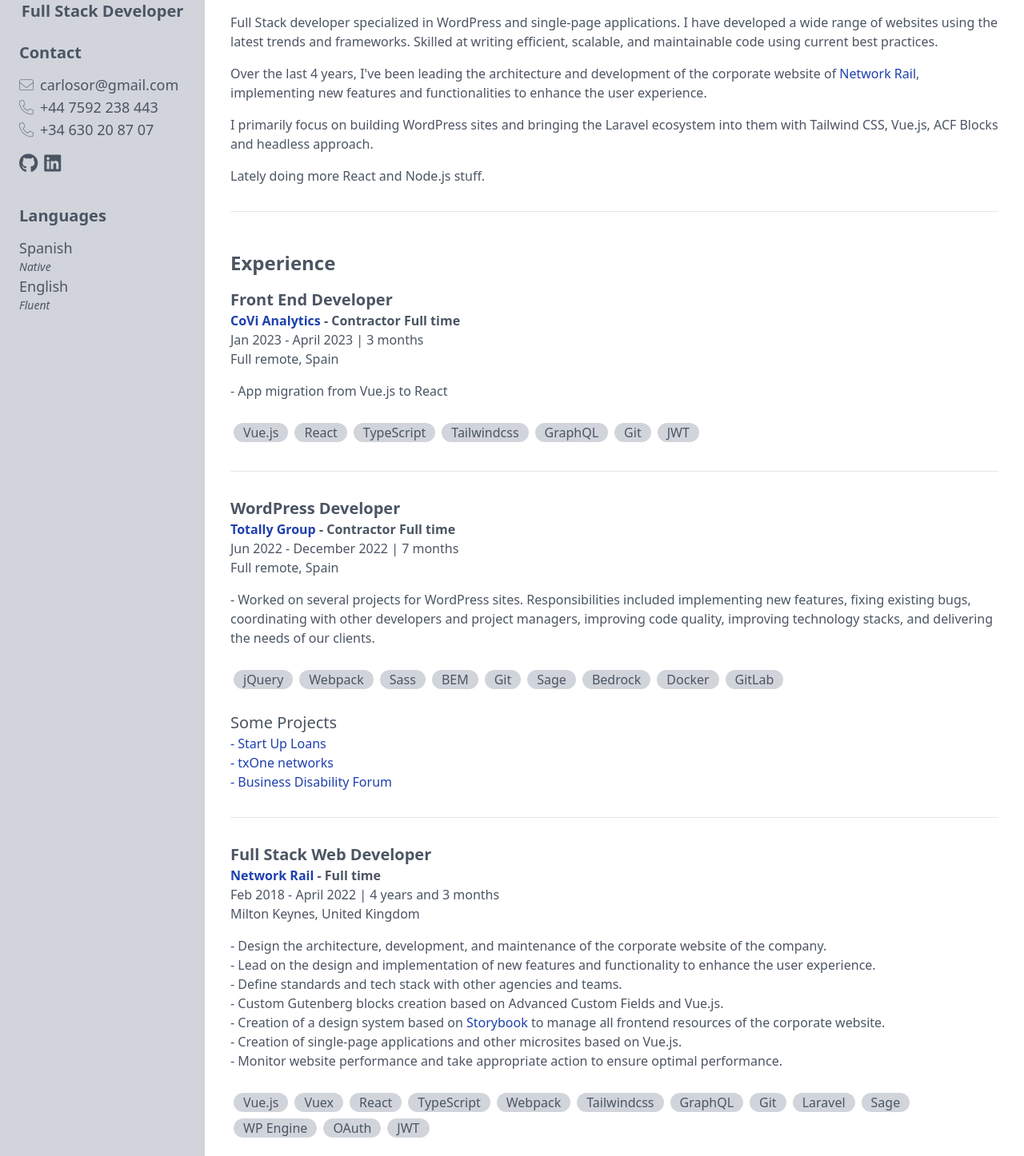
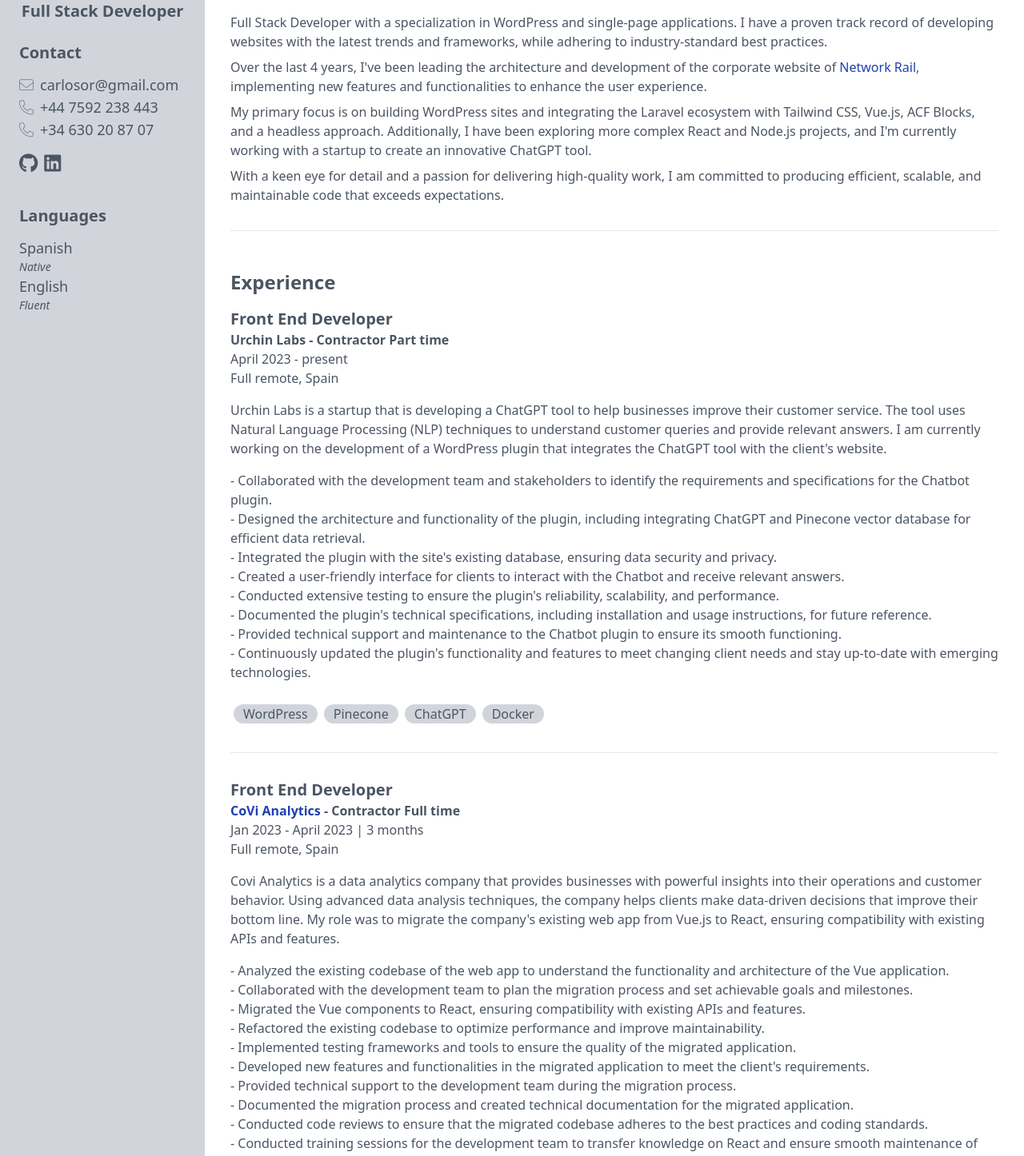
Before and after one commit to DuffmanCC/web-cv, a Vue app: page / in a window 1280 px wide. Shown: the part 120-1566 px from the top of the page at 80% size. Built offline with nearby package versions, Linux system fonts and the light colour scheme.

Commit message:
Add intro section to experience and remove spanish version for the moment

```diff
--- a/src/App.vue
+++ b/src/App.vue
@@ -7,11 +7,18 @@
         <div class="dark:bg-gray-900">
           <div class="lg:shadow-2xl xl:flex">
             <SideContent />
+
             <main class="xl:w-4/5 p-3 sm:p-8 dark:bg-gray-700 dark:text-white">
               <div id="profile">
                 <h2 class="text-2xl mb-4 font-bold">Profile</h2>
 
-                <div v-html="content.profile"></div>
+                <div class="flex flex-col gap-2">
+                  <p
+                    v-for="(paragraph, i) in content.profile"
+                    :key="i"
+                    v-html="paragraph"
+                  />
+                </div>
               </div>
 
               <hr class="mt-8 mb-12" />
@@ -21,6 +28,8 @@
 
                 <div v-for="(job, i) in content.experience" :key="i">
                   <JobInfo :job="job" />
+
+                  <p class="mb-4" v-if="job.intro" v-text="job.intro"></p>
 
                   <JobTasks :tasks="job.tasks" />
 
@@ -46,13 +55,13 @@
 </template>
 
 <script>
-import SideContent from "./components/SideContent.vue";
+import EducationContent from "./components/EducationContent.vue";
 import HeaderContent from "./components/HeaderContent.vue";
 import JobInfo from "./components/JobInfo.vue";
 import JobProjects from "./components/JobProjects.vue";
 import JobSkills from "./components/JobSkills.vue";
 import JobTasks from "./components/JobTasks.vue";
-import EducationContent from "./components/EducationContent.vue";
+import SideContent from "./components/SideContent.vue";
 import contentEn from "./data/en.json";
 import contentEs from "./data/es.json";
 
--- a/src/components/HeaderContent.vue
+++ b/src/components/HeaderContent.vue
@@ -10,7 +10,7 @@
         </template>
       </VSwitch>
 
-      <VSwitch v-model="spanish" ariaLabel="change language">
+      <!-- <VSwitch v-model="spanish" ariaLabel="change language">
         <span class="mr-2 dark:text-white">Language:</span>
 
         <template v-slot:icon>
@@ -19,7 +19,7 @@
             v-text="spanish ? 'ES' : 'EN'"
           ></span>
         </template>
-      </VSwitch>
+      </VSwitch> -->
     </div>
   </header>
 </template>
--- a/src/components/JobInfo.vue
+++ b/src/components/JobInfo.vue
@@ -7,9 +7,12 @@
         :href="job.url"
         target="_blank"
         class="hover:underline text-blue-800 dark:text-blue-400 cursor-pointer"
+        v-if="job.url"
       >
         {{ job.company }}
       </a>
+
+      <span v-else>{{ job.company }}</span>
       - {{ job.type }}
     </div>
 
--- a/src/data/en.json
+++ b/src/data/en.json
@@ -1,6 +1,35 @@
 {
-  "profile": "<p class='mb-4'>Full Stack developer specialized in WordPress and single-page applications. I have developed a wide range of websites using the latest trends and frameworks. Skilled at writing efficient, scalable, and maintainable code using current best practices.</p><p class='mb-4'>Over the last 4 years, I've been leading the architecture and development of the corporate website of <a href='https://www.networkrail.co.uk' class='hover:underline text-blue-800 dark:text-blue-400'>Network Rail</a>, implementing new features and functionalities to enhance the user experience.</p><p class='mb-4'>I primarily focus on building WordPress sites and bringing the Laravel ecosystem into them with Tailwind CSS, Vue.js, ACF Blocks and headless approach.</p><p>Lately doing more React and Node.js stuff.</p>",
+  "profile": [
+    "Full Stack Developer with a specialization in WordPress and single-page applications. I have a proven track record of developing websites with the latest trends and frameworks, while adhering to industry-standard best practices.",
+
+    "Over the last 4 years, I've been leading the architecture and development of the corporate website of <a href='https://www.networkrail.co.uk' class='hover:underline text-blue-800 dark:text-blue-400'>Network Rail</a>, implementing new features and functionalities to enhance the user experience.",
+
+    "My primary focus is on building WordPress sites and integrating the Laravel ecosystem with Tailwind CSS, Vue.js, ACF Blocks, and a headless approach. Additionally, I have been exploring more complex React and Node.js projects, and I'm currently working with a startup to create an innovative ChatGPT tool.",
+
+    "With a keen eye for detail and a passion for delivering high-quality work, I am committed to producing efficient, scalable, and maintainable code that exceeds expectations."
+  ],
+
   "experience": [
+    {
+      "title": "Front End Developer",
+      "company": "Urchin Labs",
+      "type": "Contractor Part time",
+      "period": "April 2023 - present",
+      "place": "Full remote, Spain",
+      "intro": "Urchin Labs is a startup that is developing a ChatGPT tool to help businesses improve their customer service. The tool uses Natural Language Processing (NLP) techniques to understand customer queries and provide relevant answers. I am currently working on the development of a WordPress plugin that integrates the ChatGPT tool with the client's website.",
+      "tasks": [
+        "- Collaborated with the development team and stakeholders to identify the requirements and specifications for the Chatbot plugin.",
+        "- Designed the architecture and functionality of the plugin, including integrating ChatGPT and Pinecone vector database for efficient data retrieval.",
+        "- Integrated the plugin with the site's existing database, ensuring data security and privacy.",
+        "- Created a user-friendly interface for clients to interact with the Chatbot and receive relevant answers.",
+        "- Conducted extensive testing to ensure the plugin's reliability, scalability, and performance.",
+        "- Documented the plugin's technical specifications, including installation and usage instructions, for future reference.",
+        "- Provided technical support and maintenance to the Chatbot plugin to ensure its smooth functioning.",
+        "- Continuously updated the plugin's functionality and features to meet changing client needs and stay up-to-date with emerging technologies."
+      ],
+      "skills": ["WordPress", "Pinecone", "ChatGPT", "Docker"],
+      "projects": []
+    },
     {
       "title": "Front End Developer",
       "company": "CoVi Analytics",
@@ -8,7 +37,19 @@
       "type": "Contractor Full time",
       "period": "Jan 2023 - April 2023 | 3 months",
       "place": "Full remote, Spain",
-      "tasks": ["- App migration from Vue.js to React"],
+      "intro": "Covi Analytics is a data analytics company that provides businesses with powerful insights into their operations and customer behavior. Using advanced data analysis techniques, the company helps clients make data-driven decisions that improve their bottom line. My role was to migrate the company's existing web app from Vue.js to React, ensuring compatibility with existing APIs and features.",
+      "tasks": [
+        "- Analyzed the existing codebase of the web app to understand the functionality and architecture of the Vue application.",
+        "- Collaborated with the development team to plan the migration process and set achievable goals and milestones.",
+        "- Migrated the Vue components to React, ensuring compatibility with existing APIs and features.",
+        "- Refactored the existing codebase to optimize performance and improve maintainability.",
+        "- Implemented testing frameworks and tools to ensure the quality of the migrated application.",
+        "- Developed new features and functionalities in the migrated application to meet the client's requirements.",
+        "- Provided technical support to the development team during the migration process.",
+        "- Documented the migration process and created technical documentation for the migrated application.",
+        "- Conducted code reviews to ensure that the migrated codebase adheres to the best practices and coding standards.",
+        "- Conducted training sessions for the development team to transfer knowledge on React and ensure smooth maintenance of the migrated application."
+      ],
       "skills": [
         "Vue.js",
         "React",
@@ -16,7 +57,8 @@
         "Tailwindcss",
         "GraphQL",
         "Git",
-        "JWT"
+        "JWT",
+        "Vite"
       ],
       "projects": []
     },
@@ -27,9 +69,8 @@
       "type": "Contractor Full time",
       "period": "Jun 2022 - December 2022 | 7 months",
       "place": "Full remote, Spain",
-      "tasks": [
-        "- Worked on several projects for WordPress sites. Responsibilities included implementing new features, fixing existing bugs, coordinating with other developers and project managers, improving code quality, improving technology stacks, and delivering the needs of our clients."
-      ],
+      "intro": "Totally Group is a digital agency that specializes in WordPress development. I worked on several projects for WordPress sites. Responsibilities included implementing new features, fixing existing bugs, coordinating with other developers and project managers, improving code quality, improving technology stacks, and delivering the needs of our clients.",
+      "tasks": [],
       "skills": [
         "jQuery",
         "Webpack",
@@ -63,6 +104,7 @@
       "type": "Full time",
       "period": "Feb 2018 - April 2022 | 4 years and 3 months",
       "place": "Milton Keynes, United Kingdom",
+      "intro": "Network Rail is the owner and infrastructure manager of most of the railway network in Great Britain. I worked on several projects for the company's internal systems mainly leading the development of the new corporate website and giving some guidance to other teams and agencies.",
       "tasks": [
         "- Design the architecture, development, and maintenance of the corporate website of the company.",
         "- Lead on the design and implementation of new features and functionality to enhance the user experience.",
@@ -109,6 +151,7 @@
       "type": "Full time",
       "period": "Nov 2015 - Nov 2017 | 2 years and 1 month",
       "place": "Milton Keynes, United Kingdom",
+      "intro": "Klood is a digital marketing agency based on Milton Keynes that specializes in inbound marketing.",
       "tasks": [
         "- Meeting with clients to discuss website designs and functions.",
         "- Creating custom plugins, themes, and functions for WordPress websites.",
```
Also changed, not shown: package.json (+14 -14 lines).
